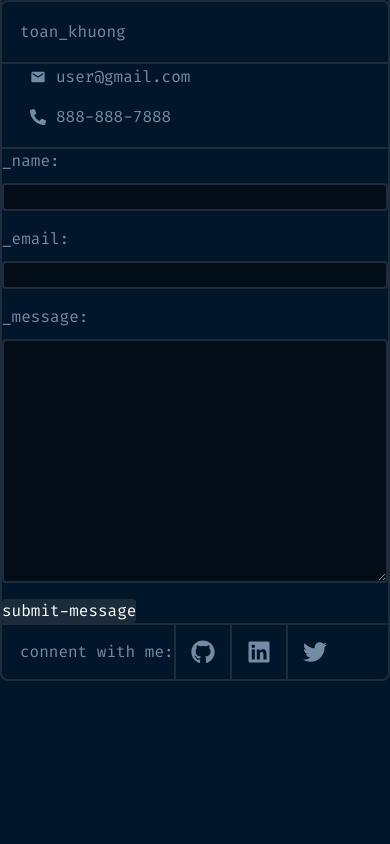
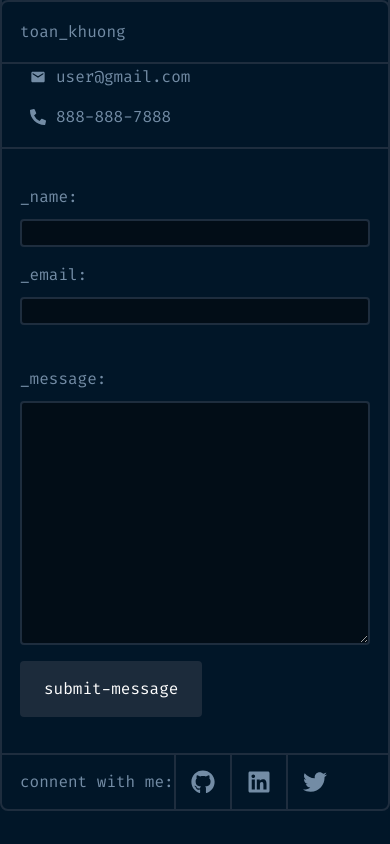
Before and after one commit to tpkhuong/portfolio, a Next.js app in the folder portfolio/: page /contactme in a window 390 px wide. Built offline with nearby package versions, Linux system fonts and the light colour scheme.

Commit message:
enjoyed the effort/process of building algorithm for mobile sent message modal and show/hide modal when user click submit btn.

```diff
--- a/portfolio/Components/Contact/MessageDisplay/MessageDisplay.module.css
+++ b/portfolio/Components/Contact/MessageDisplay/MessageDisplay.module.css
@@ -0,0 +1,7 @@
+/* mobile */
+
+.message-display-container {
+  display: none;
+}
+
+/* desktop */
--- a/portfolio/Components/Contact/MessageInputs/MessageInputs.module.css
+++ b/portfolio/Components/Contact/MessageInputs/MessageInputs.module.css
@@ -1,7 +1,20 @@
 /* mobile */
+
+.inputs-sent-message-container[data-showmodal="true"] {
+  display: none;
+}
+
+.inputs-sent-message-container {
+  padding: 18px;
+  padding-block: 36px;
+}
 
 .inputs-sent-message-container > * + * {
   margin-block-start: 16px;
+}
+
+.margin-block-start-42px {
+  margin-block-start: 42px;
 }
 
 .label-input-container {
@@ -17,10 +30,33 @@
   border-radius: 4px;
 }
 
-.submit-btn {
+.label-input-container input:focus,
+.label-input-container textarea:focus {
+  border-color: red;
+}
+
+.submit-btn,
+.new-message-btn {
   color: var(--color-neutral-white);
   background-color: var(--color-default-button);
   border-radius: 4px;
+  padding: 16px;
+  padding-inline: 24px;
+}
+
+/* modal */
+
+.sent-message-modal-container {
+  padding: 18px;
+  padding-block-start: 125px;
+  padding-block-end: 58.2%;
+  text-align: center;
+}
+
+.description {
+  margin-block: 24px;
+  margin-block-start: 14px;
+  padding-inline: 28px;
 }
 
 /* desktop */
--- a/portfolio/Components/Contact/MessageInputs/index.js
+++ b/portfolio/Components/Contact/MessageInputs/index.js
@@ -2,8 +2,14 @@ import React from "react";
 import InputsStyles from "./MessageInputs.module.css";
 
 export default function MessageInputs({ children }) {
+  const [showModal, setModalState] = React.useState(false);
   return (
-    <form role="form" className={InputsStyles[`inputs-sent-message-container`]}>
+    <div className={InputsStyles[`inputs-modal-container`]}>
+      <form
+        role="form"
+        data-showmodal="false"
+        className={InputsStyles[`inputs-sent-message-container`]}
+      >
         {/* inputs */}
         <div className={InputsStyles[`label-input-container`]}>
           <label htmlFor="name">_name:</label>
@@ -13,30 +19,46 @@ export default function MessageInputs({ children }) {
           <label htmlFor="email">_email:</label>
           <input id="email" type="text" />
         </div>
-      <div className={InputsStyles[`label-input-container`]}>
+        <div
+          className={`${InputsStyles[`label-input-container`]} ${
+            InputsStyles[`margin-block-start-42px`]
+          }`}
+        >
           <label htmlFor="message">_message:</label>
-        <textarea
-          name="user-message"
-          id="message"
-          cols="30"
-          rows="10"
-        ></textarea>
+          <textarea name="" id="message" cols="30" rows="10"></textarea>
         </div>
-      <div>
+        {/* sent message */}
         <button
+          type="button"
+          onClick={(event) => {
+            if (!showModal) {
+              // show modal
+              setModalState(true);
+              return;
+            }
+            if (showModal) {
+              // hide modal
+              setModalState(false);
+              return;
+            }
+          }}
           className={InputsStyles[`submit-btn`]}
           aria-label="submit message"
         >
           submit-message
         </button>
+        {/* <div className={InputsStyles[`button-modal-container`]}>
+        </div> */}
         {/* modal container */}
+      </form>
+      {showModal ? (
+        <SentMessageModal hideModalFunc={{ showModal, setModalState }} />
+      ) : null}
     </div>
-      {/* sent message */}
-    </form>
   );
 }
 
-function SentMessageModal({ children }) {
+function SentMessageModal({ children, hideModalFunc }) {
   return (
     <div className={InputsStyles[`sent-message-modal-container`]}>
       {/* modal */}
@@ -46,7 +68,14 @@ function SentMessageModal({ children }) {
         <p className={InputsStyles[`description`]}>
           Your message has been accepted. You will recieve answer really soon!
         </p>
-        <button className={InputsStyles[`new-message-btn`]} role="button">
+        <button
+          onClick={(event) => {
+            console.log(hideModalFunc.showModal);
+            console.log(hideModalFunc.setModalState);
+          }}
+          className={InputsStyles[`new-message-btn`]}
+          role="button"
+        >
           send-new-message
         </button>
       </div>
```
Lines whose indentation alone changed are shown as unchanged.
